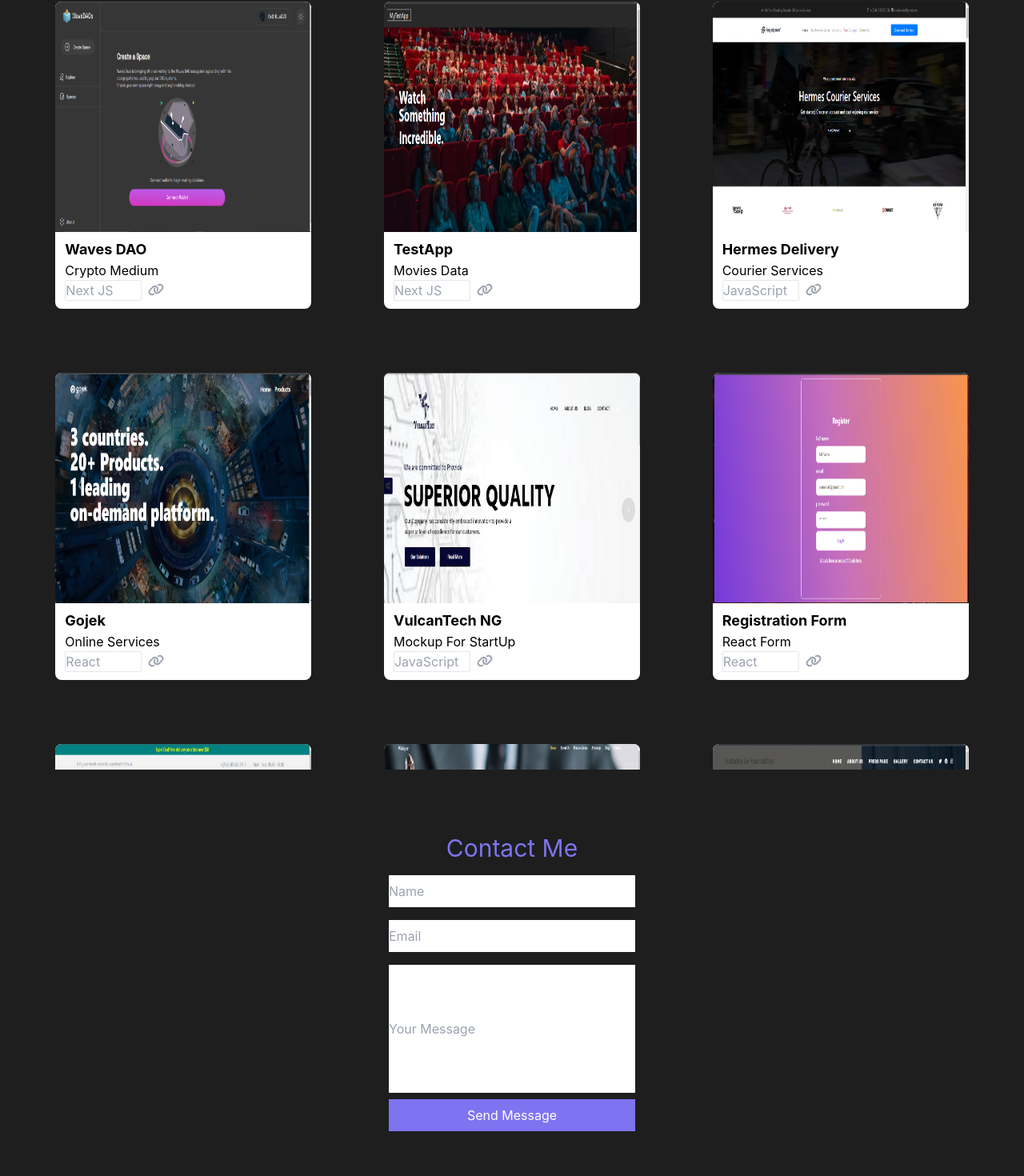
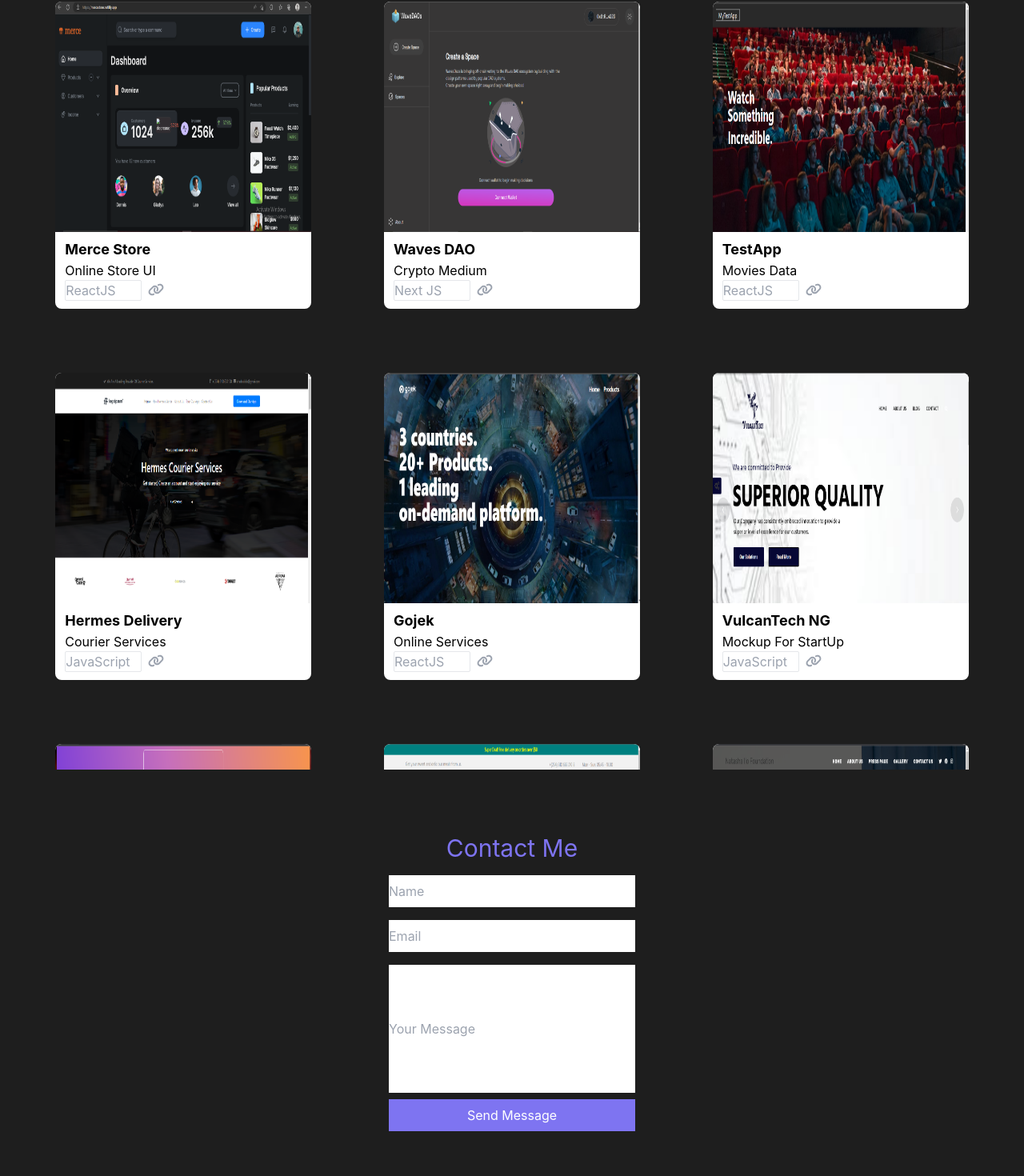
Before and after one commit to charlesik/portfolio, a React (Create React App) app: page / in a window 1280 px wide. Shown: the part 606-2076 px from the top of the page at 80% size. Built offline with nearby package versions, Linux system fonts and the light colour scheme.

Commit message:
project update

```diff
--- a/src/components/Projects.js
+++ b/src/components/Projects.js
@@ -2,7 +2,7 @@ import projImg1 from "../projectshots/fyurr.jpg";
 import projImg2 from "../projectshots/coffeeshop.png";
 import projImg3 from "../projectshots/foodcafe.png";
 import projImg4 from "../projectshots/hermes.png";
-import projImg5 from "../projectshots/lawfirm.png";
+import projImg5 from "../projectshots/merce.png";
 import projImg6 from "../projectshots/trivia.gif";
 import projImg7 from "../projectshots/techfirm.png";
 import projImg8 from "../projectshots/NGO.png";
@@ -21,6 +21,13 @@ import {faLink } from '@fortawesome/free-solid-svg-icons'
 function Projects(){
     const projects = [
       {
+        title: "Merce Store",
+        description: "Online Store UI",
+        imgUrl: projImg5,
+        link: 'https://mercestore.netlify.app/',
+        tech: 'ReactJS'
+      },
+      {
         title: "Waves DAO",
         description: "Crypto Medium",
         imgUrl: projImg11,
@@ -32,7 +39,7 @@ function Projects(){
         description: "Movies Data",
         imgUrl: projImg12,
         link: 'https://charelestestapp.netlify.app/',
-        tech: 'Next JS'
+        tech: 'ReactJS'
       },
       {
         title: "Hermes Delivery",
@@ -46,7 +53,7 @@ function Projects(){
         description: "Online Services",
         imgUrl: projImg13,
         link: 'https://gojek-wine.vercel.app/',
-        tech: 'React'
+        tech: 'ReactJS'
       },
         {
           title: "VulcanTech NG",
@@ -60,22 +67,16 @@ function Projects(){
           description: "React Form",
           imgUrl: projImg10,
           link: 'https://mysignupduru.netlify.app/',
-          tech: 'React'
+          tech: 'ReactJS'
         },
         {
           title: "Food Cafe",
           description: "Restaurant Mockup",
           imgUrl: projImg3,
           link: 'https://github.com/charlesik/food-cafe-react-js-.git',
-          tech: 'React'
+          tech: 'ReactJS'
         },
-        {
-          title: "Law Firm",
-          description: "Advocacy mock up",
-          imgUrl: projImg5,
-          link: 'https://whispertask.netlify.app/',
-          tech: 'Javascript'
-        },
+
         {
           title: "Natasha Ilo Foundation",
           description: "Non-Profit Organisation",
```
Also changed, not shown: src/projectshots/merce.png (added).
